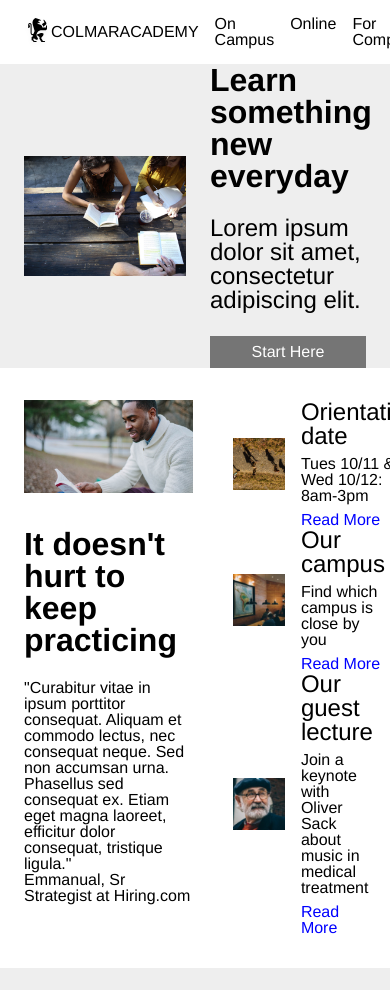
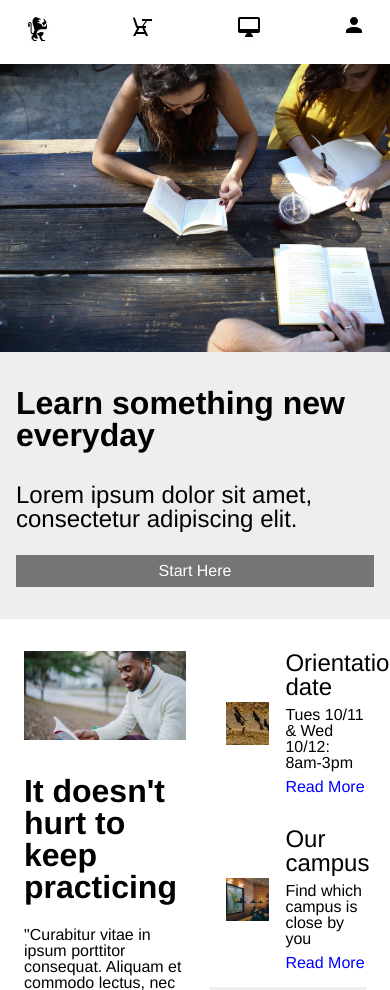
Before and after one commit to matt-harlow/ColmarAcademy, a plain HTML site: page index.html in a window 390 px wide. Shown: the top 990 px of the page. Drawn offline with Linux system fonts and the light colour scheme.

Commit message:
Small updates and some mobile edits

```diff
--- a/index.html
+++ b/index.html
@@ -25,12 +25,18 @@
       </nav>
       <!--Mobile Nav-->
       <nav class="mobile">
-        <ul>
-          <li><a href="#"><img src="./resources/images/ic-logo.svg"></a></li>
-          <li><a href="#"><img src="./resources/images/ic-on-campus.svg"></a></li>
-          <li><a href="#"><img src="./resources/images/ic-online.svg"></a></li>
-          <li><a href="#"><img src="./resources/images/ic-login.svg"></a></li>
-        </ul>
+        <div class="logo-mobile">
+          <a href="#"><img src="./resources/images/ic-logo.svg"></a>
+        </div>
+        <div class="on-campus-mobile">
+          <a href="#"><img src="./resources/images/ic-on-campus.svg"></a>
+        </div>
+        <div class="online-mobile">
+          <a href="#"><img src="./resources/images/ic-online.svg"></a>
+        </div>
+        <div class="login-mobile">
+          <a href="#"><img src="./resources/images/ic-login.svg"></a>
+        </div>
       </nav>
     </div>
   </header>
@@ -59,7 +65,7 @@
         <span class="source">Emmanual, Sr Strategist at Hiring.com</span>
       </div>
       <div class="info-right">
-        <div class="info-small">
+        <div class="info-small top">
           <img src="./resources/images/information-orientation.jpg">
           <div class="info">
             <h2>Orientation date</h2>
@@ -75,7 +81,7 @@
             <span class="link">Read More</span>
           </div>
         </div>
-        <div class="info-small">
+        <div class="info-small" id="guest">
           <img src="./resources/images/information-guest-lecture.jpg">
           <div class="info">
             <h2>Our guest lecture</h2>
@@ -165,7 +171,7 @@
 		  <p>"Curabitur vitae in ipsum porttitor consequat. Aliquam et commodo lectus, nec consequat neque. Sed non accumsan urna. Phasellus sed consequat ex. Etiam eget magna laoreet, efficitur dolor consequat, tristique ligula."</p>
 		</div>
         <div class="thesis-right">
-      	  <div class="thesis-small">
+      	  <div class="thesis-small" id="fisma">
       	    <img src="./resources/images/thesis-fisma.jpg">
       	    <div class="thesis-info">
       	  	  <h2>Fisma: Design and Prototype</h2>
--- a/resources/css/style.css
+++ b/resources/css/style.css
@@ -55,6 +55,22 @@ nav.mobile{
 	display: none;
 }
 
+@media only screen and (max-width: 640px) {
+	.logo {
+		display: none;
+	}
+
+	nav.desktop {
+		display: none;
+	}
+
+	nav.mobile {
+		width: 100%;
+		display: flex;
+		justify-content: space-between;
+	}
+}
+
 /*Banner*/
 
 .banner {
@@ -69,10 +85,8 @@ nav.mobile{
 	padding: 2rem 1.5rem;
 }
 
-.image img {
-	display: block;
+.banner .image img {
 	width: 100%;
-	height: auto;
 }
 
 .banner-copy {
@@ -81,7 +95,7 @@ nav.mobile{
 }
 
 .banner-copy h1 {
-	padding-bottom: 1.5rem;
+	padding-bottom: 2rem;
 }
 
 .banner-copy h2 {
@@ -93,6 +107,23 @@ nav.mobile{
 	color: white;
 	padding: 0.5rem 0;
 	text-align: center;
+}
+
+@media only screen and (max-width: 640px) {
+	.banner {
+		flex-direction: column;
+	}
+
+	.banner .image {
+		width: 100%;
+		padding: 0;
+	}
+
+	.banner-copy {
+	width: 100%;
+	padding: 2rem 1rem;
+	box-sizing: border-box;
+}
 }
 
 /*Information*/
@@ -124,12 +155,21 @@ nav.mobile{
 .info-small {
 	display: flex;
 	align-items: center;
+	padding: 1rem;
+}
+
+#guest {
+	background-color: #eeeeee;
+}
+
+.top:nth-child(1) {
+	padding-top: 0;
 }
 
 .info-small img {
 	width: 35%;
 	height: auto;
-	padding: 1rem;
+	padding-right: 1rem;
 }
 
 .info {
@@ -174,9 +214,19 @@ nav.mobile{
 	display: flex;
 	flex-direction: column;
 	align-items: center;
+	/*margin-bottom: 2rem;
+	margin-right: 2rem;*/
+}
+
+.class:nth-child(n+1) {
 	margin-bottom: 2rem;
+}
+
+.class:nth-child(2), .class:nth-child(5) {
+	margin-left: 2rem;
 	margin-right: 2rem;
 }
+
 
 .class .image {
 	display: flex;
@@ -185,8 +235,13 @@ nav.mobile{
 	height: auto;
 }
 
+.class .image img {
+	display: block;
+	width: 100%;
+}
+
 .class-info {
-	padding: 16px 16px 24px 16px;
+	padding: 1rem 1rem 1.5rem 1rem;
 }
 
 .class h2 {
@@ -233,16 +288,25 @@ nav.mobile{
 .thesis-small {
 	display: flex;
 	align-items: center;
+	padding: 1rem;
+}
+
+#fisma {
+	background-color: #eeeeee;
 }
 
 .thesis-small img {
 	width: 35%;
 	height: auto;
-	padding: 1rem;
+	padding-right: 1rem;
 }
 
 .thesis-info {
 	width: 65%;
+}
+
+.thesis-info h2 {
+	padding-bottom: .05rem;
 }
 
 /*Footer*/
```
